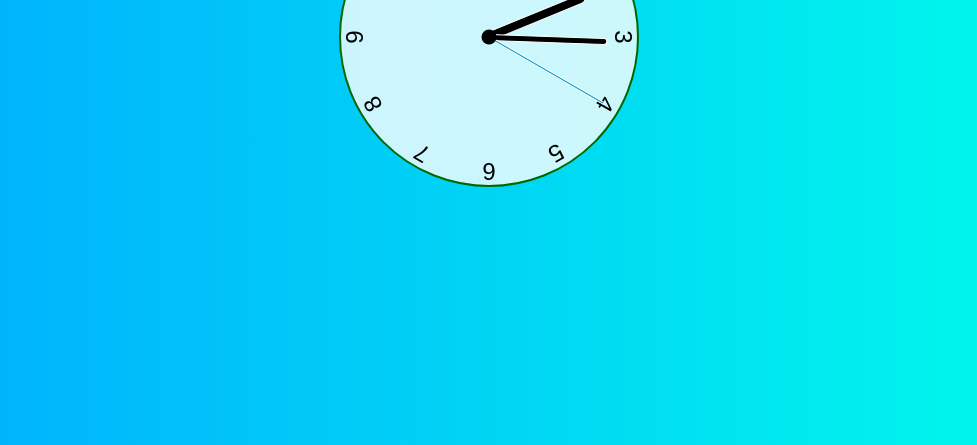
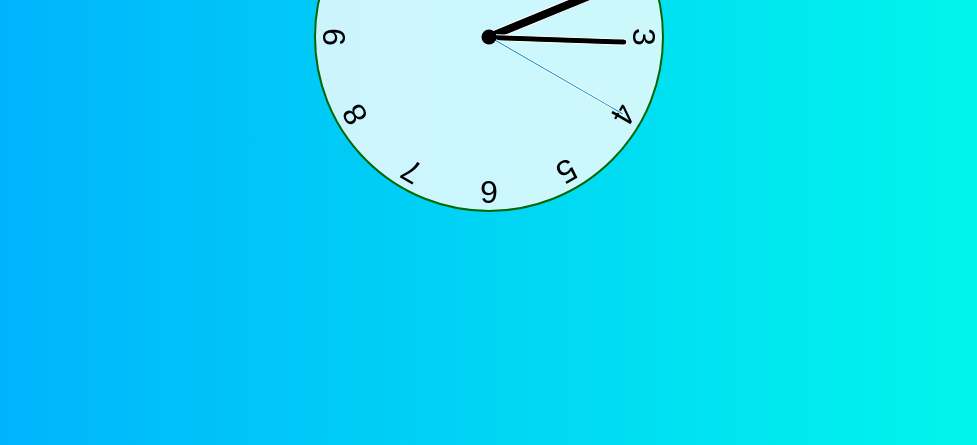
Before and after one commit to bellaking0/final-project, a plain HTML site: page index.html in a window 1280 px wide. Shown: the part 371-816 px from the top of the page, without its empty margins (151-1128 px from the left). Drawn offline with Linux system fonts and the light colour scheme.

Commit message:
commit to 'main'

```diff
--- a/styles.css
+++ b/styles.css
@@ -13,8 +13,8 @@ body {
 }
 
 .clock {
-  width: 300px;
-  height: 300px;
+  width: 350px;
+  height: 350px;
   background-color: rgba(255, 255, 255, .8);
   border-radius: 50%;
   border: 2px solid #006600;
@@ -28,7 +28,7 @@ body {
   height: 100%;
   text-align: center;
   transform: rotate(var(--rotation));
-  font-size: 1.5rem;
+  font-size: 2rem;
 }
 
 .clock .number1 { --rotation: 30deg; }
```
